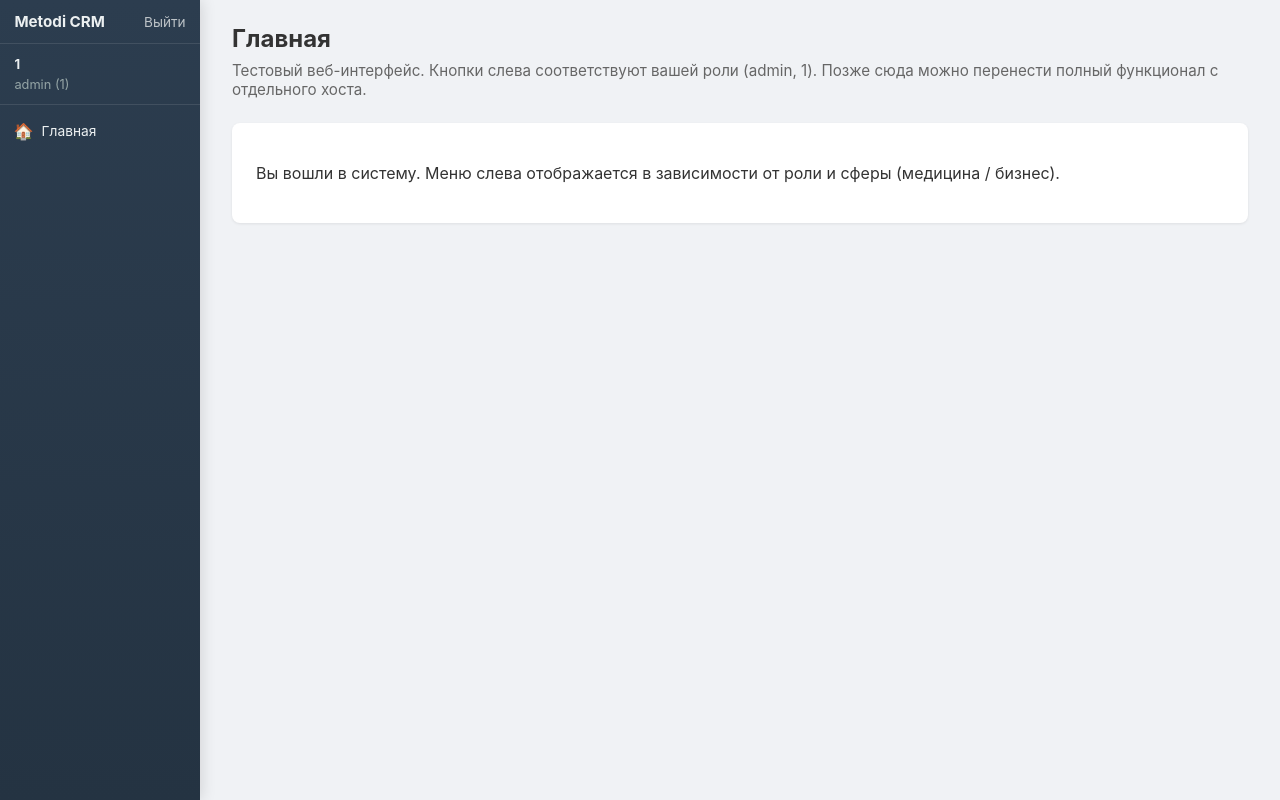
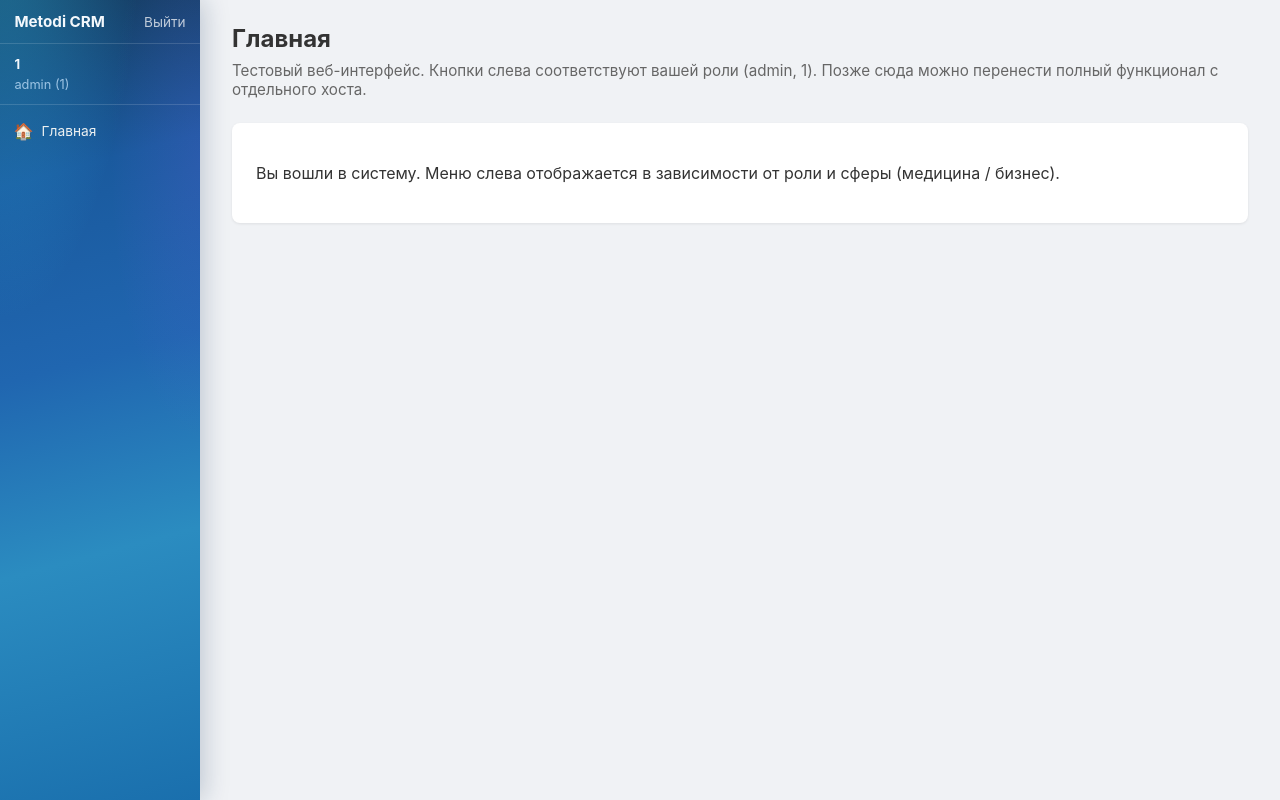
Before and after one commit to Koujikin711/crm-bot, a Flask app: page /dashboard in a window 1280 px wide. Run offline with Flask 3, Linux system fonts and the light colour scheme; the visitor is signed in with stand-in values (Sample User, id 1).

Commit message:
style(sidebar): Bitrix-like bright blue gradient, active nav accent
Made-with: Cursor

```diff
--- a/web/static/online-booking.css
+++ b/web/static/online-booking.css
@@ -601,10 +601,6 @@ button:hover {
   color: #b71c1c;
 }
 
-.nav-item.active {
-  background: rgba(255, 255, 255, 0.16);
-}
-
 @media (max-width: 1300px) {
   .booking-main {
     grid-template-columns: 1fr;
--- a/web/static/sidebar.css
+++ b/web/static/sidebar.css
@@ -13,17 +13,28 @@ body {
   top: 0;
   bottom: 0;
   width: 200px;
-  background: linear-gradient(180deg, #2c3d4f 0%, #243342 100%);
-  color: #ecf0f1;
+  /* Яркий градиент в духе Bitrix24: сине-бирюзовый + лёгкое «свечение» */
+  background:
+    radial-gradient(ellipse 130% 100% at 0% -15%, rgba(47, 198, 246, 0.42) 0%, transparent 55%),
+    radial-gradient(ellipse 90% 70% at 100% 20%, rgba(139, 92, 246, 0.14) 0%, transparent 50%),
+    linear-gradient(
+      165deg,
+      #153a5c 0%,
+      #1a5a9e 22%,
+      #2066b0 45%,
+      #2b8cc0 68%,
+      #1a6fad 100%
+    );
+  color: #f4f8fc;
   display: flex;
   flex-direction: column;
   z-index: 100;
-  box-shadow: 2px 0 14px rgba(0,0,0,0.12);
+  box-shadow: 4px 0 24px rgba(15, 45, 80, 0.22);
 }
 
 .sidebar-header {
   padding: 0.75rem 0.9rem;
-  border-bottom: 1px solid rgba(255,255,255,0.1);
+  border-bottom: 1px solid rgba(255, 255, 255, 0.14);
   display: flex;
   align-items: center;
   justify-content: space-between;
@@ -35,7 +46,7 @@ body {
 }
 
 .logout {
-  color: #bdc3c7;
+  color: rgba(255, 255, 255, 0.72);
   text-decoration: none;
   font-size: 0.85rem;
 }
@@ -43,11 +54,11 @@ body {
 
 .user-info {
   padding: 0.75rem 0.9rem;
-  border-bottom: 1px solid rgba(255,255,255,0.1);
+  border-bottom: 1px solid rgba(255, 255, 255, 0.14);
   font-size: 0.82rem;
 }
 .user-info strong { display: block; margin-bottom: 0.25rem; }
-.user-info .role { color: #95a5a6; font-size: 0.8rem; }
+.user-info .role { color: rgba(200, 230, 255, 0.75); font-size: 0.8rem; }
 
 .sidebar-nav {
   flex: 1;
@@ -65,8 +76,14 @@ body {
   transition: background 0.15s;
 }
 .nav-item:hover {
-  background: rgba(255,255,255,0.08);
+  background: rgba(255, 255, 255, 0.12);
 }
+
+.nav-item.active {
+  background: rgba(255, 255, 255, 0.16);
+  box-shadow: inset 3px 0 0 #2fc6f6;
+}
+
 .nav-icon {
   margin-right: 0.5rem;
   font-size: 1rem;
```
